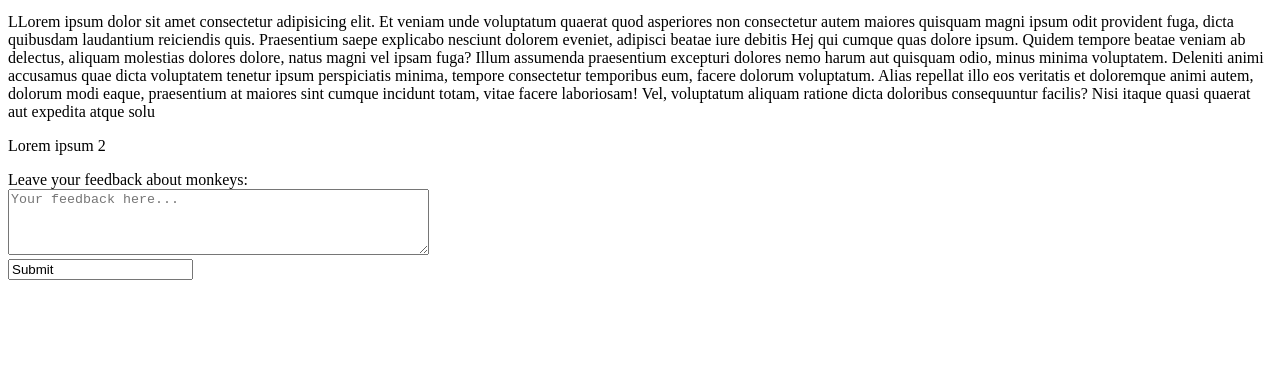
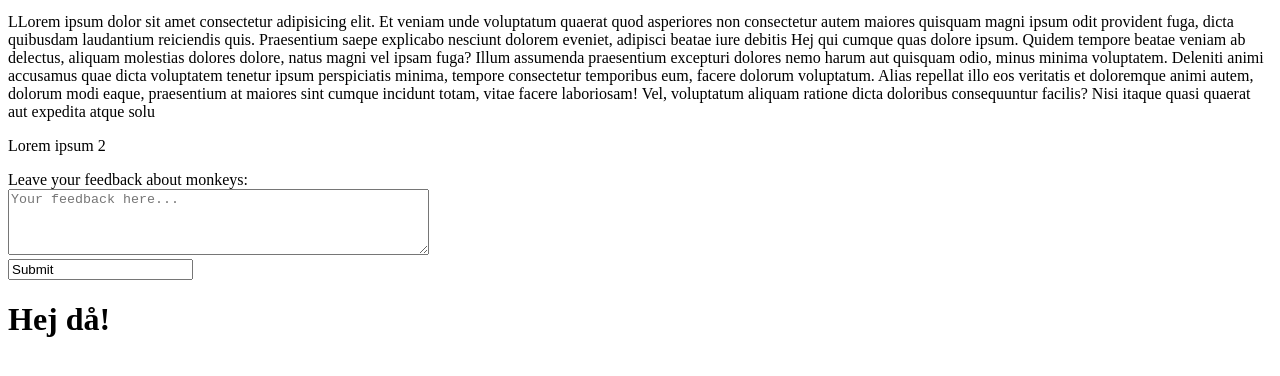
Before and after one commit to isabelletherese/test-finn-fem-fel, a plain HTML site: page index.html in a window 1280 px wide. Shown: the part 142-518 px from the top of the page. Drawn offline with Linux system fonts and the light colour scheme.

Commit message:
Add greeting header to index.html

```diff
--- a/index.html
+++ b/index.html
@@ -30,5 +30,6 @@
         <input type="submitl" value="Submit">
     </form>
 
+    <h1>Hej då!</h1>
 </body>
 </html>
```
